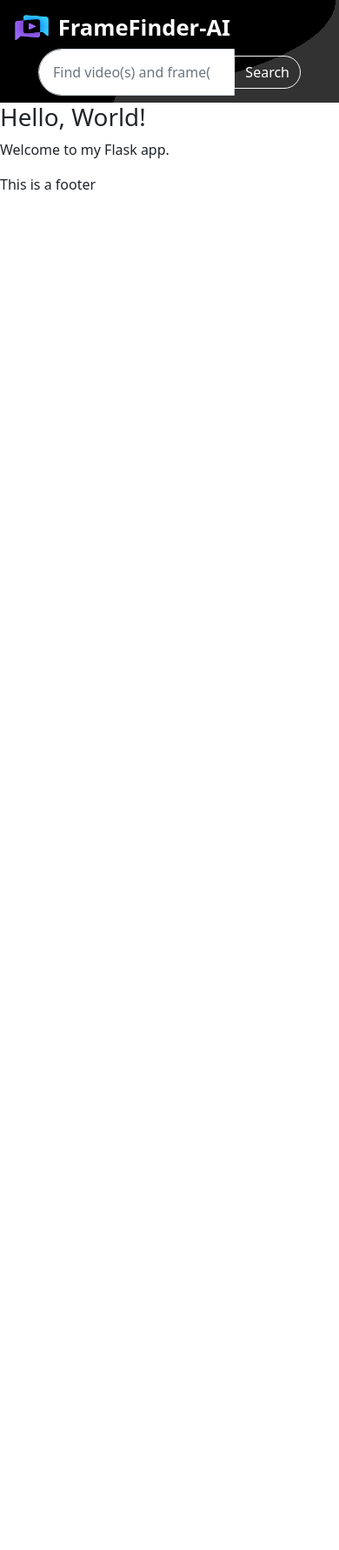
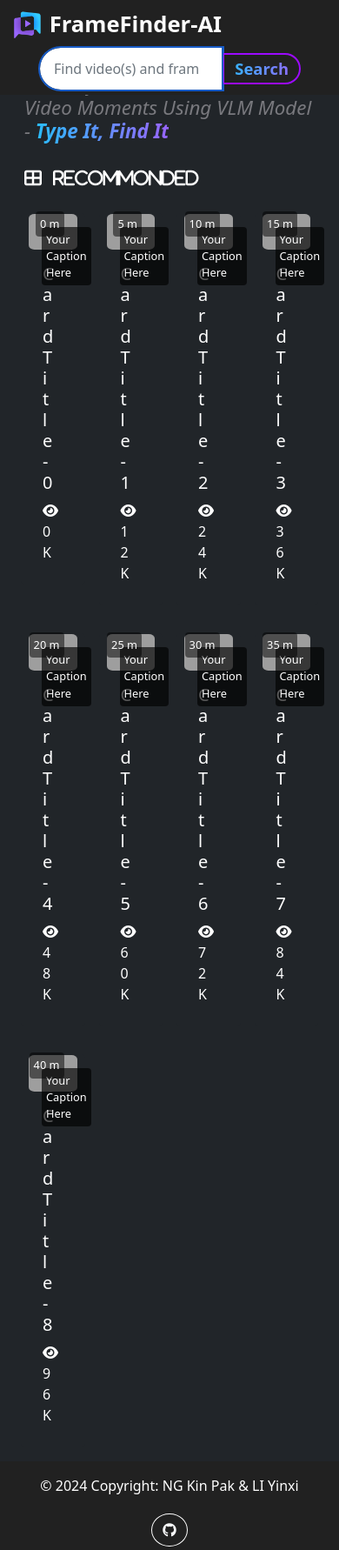
Before and after one commit to PeterNg2333/CSCI4140-CLIP-Frame-Identifier, a Flask app: page /index.html in a window 390 px wide. Shown: the whole page at 87% size. Before the commit the page ends 218 px from the top, so only its background shows below. Run offline with Flask 3, Linux system fonts and the light colour scheme; grey boxes are pictures that could not be loaded.

Commit message:
version 0.3 - Home Page Done

```diff
--- a/my-flask-app/app/routes.py
+++ b/my-flask-app/app/routes.py
@@ -14,7 +14,13 @@
 
 @app.route('/index.html')
 def index_html():
-    return  render_template('index.html', title='Home', list_files=app.config['templates_list_files'])
+    home = app.config["title_choices"]["Home"]
+    return  render_template('index.html', title=home, APP_CONFIG=app.config, list_files=app.config['templates_list_files'])
+
+@app.route('/videoPlayer.html')
+def player_html():
+    player = app.config["title_choices"]["Player"]
+    return  render_template('index.html', title=player, APP_CONFIG=app.config, list_files=app.config['templates_list_files'])
 
 @app.route('/root')
 def root():
--- a/my-flask-app/app/static/css/index.css
+++ b/my-flask-app/app/static/css/index.css
@@ -1,14 +1,17 @@
 /* This css file is used to style the index.html file and other common styles */
-
 .bg-color-purpleMix {
     color: #fff;
-    background: -webkit-linear-gradient(110deg, #000000 40%, rgba(0, 0, 0, 0) 30%), -webkit-radial-gradient(farthest-corner at 0% 0%, #000000 70%, #323233 70%);
-    background: -o-linear-gradient(110deg, #000000 40%, rgba(0, 0, 0, 0) 30%), -o-radial-gradient(farthest-corner at 0% 0%, #000000 70%, #323233 70%);
-    background: -moz-linear-gradient(110deg, #000000 40%, rgba(0, 0, 0, 0) 30%), -moz-radial-gradient(farthest-corner at 0% 0%, #000000 70%, #323233 70%);
-    background: linear-gradient(110deg, #000000 40%, rgba(0, 0, 0, 0) 30%), radial-gradient(farthest-corner at 0% 0%, #000000 70%, #323233 70%);
+    /* Apply a linear gradient background to the element */
+    background: -webkit-linear-gradient(110deg, #212121 40%, rgba(0, 0, 0, 0) 30%), -webkit-radial-gradient(farthest-corner at 0% 0%, #212121 70%, #212121 70%);
+    background: -o-linear-gradient(110deg, #212121 40%, rgba(0, 0, 0, 0) 30%), -o-radial-gradient(farthest-corner at 0% 0%, #212121 70%, #212121 70%);
+    background: -moz-linear-gradient(110deg, #212121 40%, rgba(0, 0, 0, 0) 30%), -moz-radial-gradient(farthest-corner at 0% 0%, #0F0F0F 70%, #212121 70%);
+    background: linear-gradient(110deg, #212121 40%, rgba(0, 0, 0, 0) 30%), radial-gradient(farthest-corner at 0% 0%, #212121 70%, #212121 70%);
 }
 
 
+.full-height {
+    min-height: 90vh;
+}
 
 .Header {
     font-size: 160%;
@@ -21,15 +24,101 @@
     padding-right: 2rem !important;
 }
 
+/* For the Navbar */
+.fixed-nav {
+  position: sticky;
+}
+
+/* For the Video Card */
+.rounded-image {
+    border-radius: 12%;
+}
+
+.image-container {
+  position: relative;
+  display: inline-block; /* or block depending on your layout */
+}
+
+.caption-leftTop {
+  position: absolute;
+  top: 15px;
+  left: 15px;
+  background-color: rgba(0, 0, 0, 0.65); /* semi-transparent black background */
+  color: white; /* white text color */
+  padding: 5px; /* some padding around the text */
+  font-size: 0.8em; /* smaller font size */
+}
+
+.caption-rightTop {
+  position: absolute;
+  bottom: 15px;
+  right: 15px; /* Aligns the caption to the top-right corner */
+  background-color: rgba(0, 0, 0, 0.5); /* Semi-transparent black background */
+  color: white; /* White text color */
+  padding: 5px; /* Some padding around the text */
+  font-size: 0.8em; /* Smaller font size */
+}
+
+/* For the Home page */
+.blue-purple-mix{
+    font-weight: bold;
+    /* Apply a linear gradient as the background for a visually appealing effect */
+    background: linear-gradient(to right, #2ABDFE 0%, #9865FE 100%);
+    /* Clip the background to the text to apply the gradient to the text only */
+    -webkit-background-clip: text;
+    background-clip: text;
+    /* Make the text color transparent to reveal the gradient underneath */
+    color: transparent;
+}
+
+.text-lightgray {
+    color: #79797e;
+}
+
+main {
+  margin-top: 52px;
+}
+
 /* For the search bar */
+
 .input-group-rounded {
-    .input-group-field {
-      border-radius: 5000px 0 0 5000px;
-      padding-left: 1rem;
-    }
+  /* Styles for the input field within the input group */
+  .input-group-field {
+    border: 2.5px solid #185CC7 !important;
+    border-right: 3px solid #185CC7 !important;
+    /* Apply a large border radius to the left side to create a pill-like shape */
+    border-radius: 5000px 0 0 5000px;
+    padding-left: 1rem;
+  }
 
-    .input-group-button{
-      border-radius:  0 5000px 5000px 0 !important;
-      font-size: 1rem;
-    }
+  /* Styles for the button within the input group */
+  .input-group-button {
+    border: 2.5px solid #9C0AFF !important;
+    border-left: 1.5px solid #9C0AFF !important;
+    /* Ensure the gradient encompasses the border properly */
+    border-image-slice: 1;
+    border-radius: 0 5000px 5000px 0 !important;
+
+    background-color: black !important;
+    background: linear-gradient(to right, #2ABDFE 0%, #9865FE 100%);
+    -webkit-background-clip: text;
+    background-clip: text;
+    color: transparent;
+    -webkit-text-fill-color: transparent;
+    font-size: 1.15rem;
+    font-weight: bold;
+
+    padding-top: 2px;
+    padding-bottom: 2px;
   }
+
+  /* Hover styles for the button within the input group */
+  .input-group-button:hover {
+    /* Maintain the linear gradient background on hover for consistency */
+    background: linear-gradient(to right, #2ABDFE 0%, #9865FE 100%);
+    /* Change the text color to white on hover for better visibility */
+    color: rgb(255, 255, 255) !important;
+    /* Set the Webkit-specific text fill color to white for visibility on hover */
+    -webkit-text-fill-color: rgb(255, 255, 255) !important;
+  }
+}
--- a/my-flask-app/app/templates/components/Footer.html
+++ b/my-flask-app/app/templates/components/Footer.html
@@ -1 +1,31 @@
-<div> This is a footer </div>
+<!-- <div> This is a footer </div> -->
+<footer class="container-fluid text-white bg-color-purpleMix">
+    <section class="px-3 pt-0">
+        <div class="row d-flex align-items-center">
+          <!-- Grid column -->
+          <div class="col-md-7 col-lg-8 text-center text-md-start">
+            <!-- Copyright -->
+            <div class="p-3">
+              © 2024 Copyright: NG Kin Pak & LI Yinxi
+              <a class="text-white" href="https://mdbootstrap.com/"
+                 ></a
+                >
+            </div>
+            <!-- Copyright -->
+          </div>
+          <!-- Grid column -->
+
+          <!-- Grid column -->
+          <div class="col-md-5 col-lg-4 ml-lg-0 text-center text-md-end">
+            <!-- Github -->
+            <a href="https://github.com/PeterNg2333/CSCI4140-CLIP-Frame-Identifier"
+                class="btn text-light border-white rounded-circle btn-floating m-1"
+                class="text-white"
+                role="button">
+                <i class="fa-brands fa-github"></i>
+            </a>
+          </div>
+          <!-- Grid column -->
+        </div>
+      </section>
+</footer>
--- a/my-flask-app/app/templates/components/Head.html
+++ b/my-flask-app/app/templates/components/Head.html
@@ -6,4 +6,5 @@
 <meta name="author" content="Flask App">
 <link rel="icon" href="{{ url_for('static', filename='favicon.ico') }}">
 <link href="https://cdn.jsdelivr.net/npm/bootstrap@5.0.2/dist/css/bootstrap.min.css" rel="stylesheet" integrity="sha384-EVSTQN3/azprG1Anm3QDgpJLIm9Nao0Yz1ztcQTwFspd3yD65VohhpuuCOmLASjC" crossorigin="anonymous">
+<link rel="stylesheet" href="https://cdnjs.cloudflare.com/ajax/libs/font-awesome/6.5.2/css/all.min.css" integrity="sha512-SnH5WK+bZxgPHs44uWIX+LLJAJ9/2PkPKZ5QiAj6Ta86w+fsb2TkcmfRyVX3pBnMFcV7oQPJkl9QevSCWr3W6A==" crossorigin="anonymous" referrerpolicy="no-referrer" />
 <link rel="stylesheet" href="{{ url_for('static', filename='./css/index.css') }}">
--- a/my-flask-app/app/templates/components/Nav.html
+++ b/my-flask-app/app/templates/components/Nav.html
@@ -1,7 +1,7 @@
-<nav class="container-fluid bg-color-purpleMix py-2 m-0 ">
+<nav class="container-fluid bg-color-purpleMix py-1 m-0 fixed-top">
     <div class="navbar py-0 row">
         <a class="navbar-brand Header me-0 col-md-3 col-sm-6" href="./index">
-            <img src="{{ url_for('static', filename='imgs/logo.png') }}" alt="logo" width="48" height="36" class="d-inline-block align-text-top">
+            <img src="{{ url_for('static', filename='imgs/logo.png') }}" alt="logo" width="38" height="38" class="d-inline-block align-text-top">
             <span class="text-white"> FrameFinder-AI </span>
         </a>
 
--- /dev/null
+++ b/my-flask-app/app/templates/components/videoItem.html
@@ -0,0 +1,13 @@
+<div class="col-3 px-2 py-3 ">
+    <div class="px-2 card border-dark rounded bg-dark">
+        <div class="image-container">
+            <img src="https://cloudinary-marketing-res.cloudinary.com/images/w_1000,c_scale/v1679921049/Image_URL_header/Image_URL_header-png?_i=AA" class="card-img-top rounded-image" alt="...">
+            <span class="caption-leftTop border-dark rounded">Your Caption Here</span>
+            <span class="caption-rightTop border-dark rounded">{{i*5}} m</span>
+        </div>
+        <div class="card-body row">
+            <h5 class="card-title col-8">Card Title - {{i}}</h5>
+            <p class="text-end card-title col-4"> <i class="fa-solid fa-eye" style="color: #ffffff;"></i> {{i*12}} K </p>
+        </div>
+    </div>
+</div>
--- /dev/null
+++ b/my-flask-app/app/templates/home.html
@@ -0,0 +1,16 @@
+<main class="container-fluid bg-dark text-white full-height pt-3">
+    <h5 class="p-3 pb-1 fst-italic" style="font-size: 1.4rem;">
+        <span class="text-lightgray">~ Transform Words into Precise Video Moments Using VLM Model - </span><strong class="blue-purple-mix">Type It, Find It</strong>
+    </h5>
+    <h5 class="ps-3 pt-3">
+        <i class="fa-solid fa-table-cells-large" style="color: #ffffff;"><span class="ps-2 text-capitalize text-white"> Recommonded </span></i>
+
+    </h5>
+    <section class="bg-dark pt-1">
+        <div class="row px-3 bg-dark">
+        {%for i in range(0, 9)%}
+            {% include 'components/videoItem.html' %}
+        {%endfor%}
+        </div>
+    </section>
+</main>
--- a/my-flask-app/app/templates/index.html
+++ b/my-flask-app/app/templates/index.html
@@ -9,8 +9,13 @@
         {% include './components/Nav.html' %}
 
         <!-- Page Content -->
-        <h1>Hello, World!</h1>
-        <p>Welcome to my Flask app.</p>
+
+        {% if title == APP_CONFIG["title_choices"]["Home"] %}
+            {% include './home.html' %}
+        {% elif title == APP_CONFIG["title_choices"]["Player"] %}
+            {% include './videoPlayer.html' %}
+        {% endif %}
+
 
         <!-- Footer -->
         {% include './components/Footer.html' %}
--- a/my-flask-app/app/templates/videoPlayer.html
+++ b/my-flask-app/app/templates/videoPlayer.html
@@ -0,0 +1,4 @@
+<main class="container-fluid bg-dark text-white full-height">
+    <h2>This is a Player Page </h2>
+    <p>Welcome to my Flask app!</p>
+</main>
```
Also changed, not shown: my-flask-app/app/__init__.py (+7 -3 lines), my-flask-app/app/templates/components/SearchItem.html (added).
